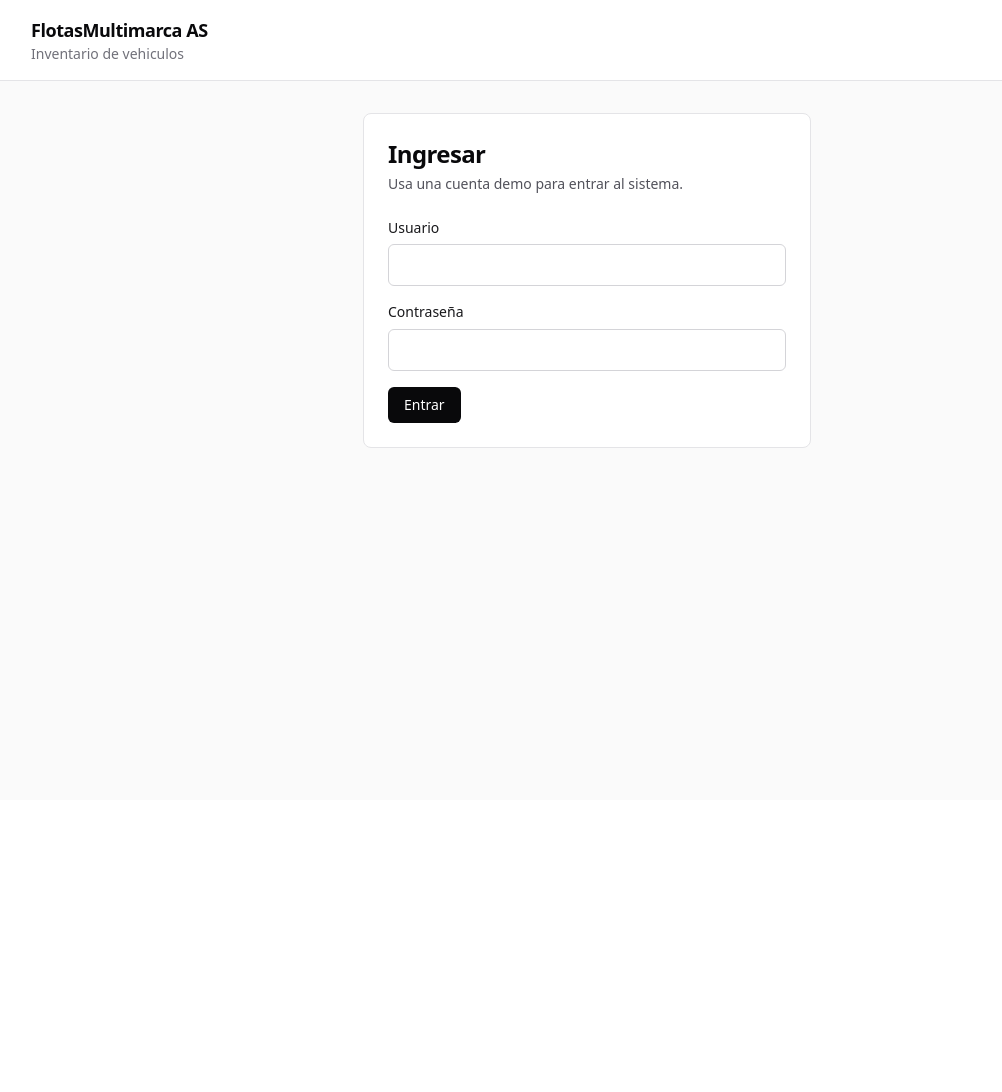
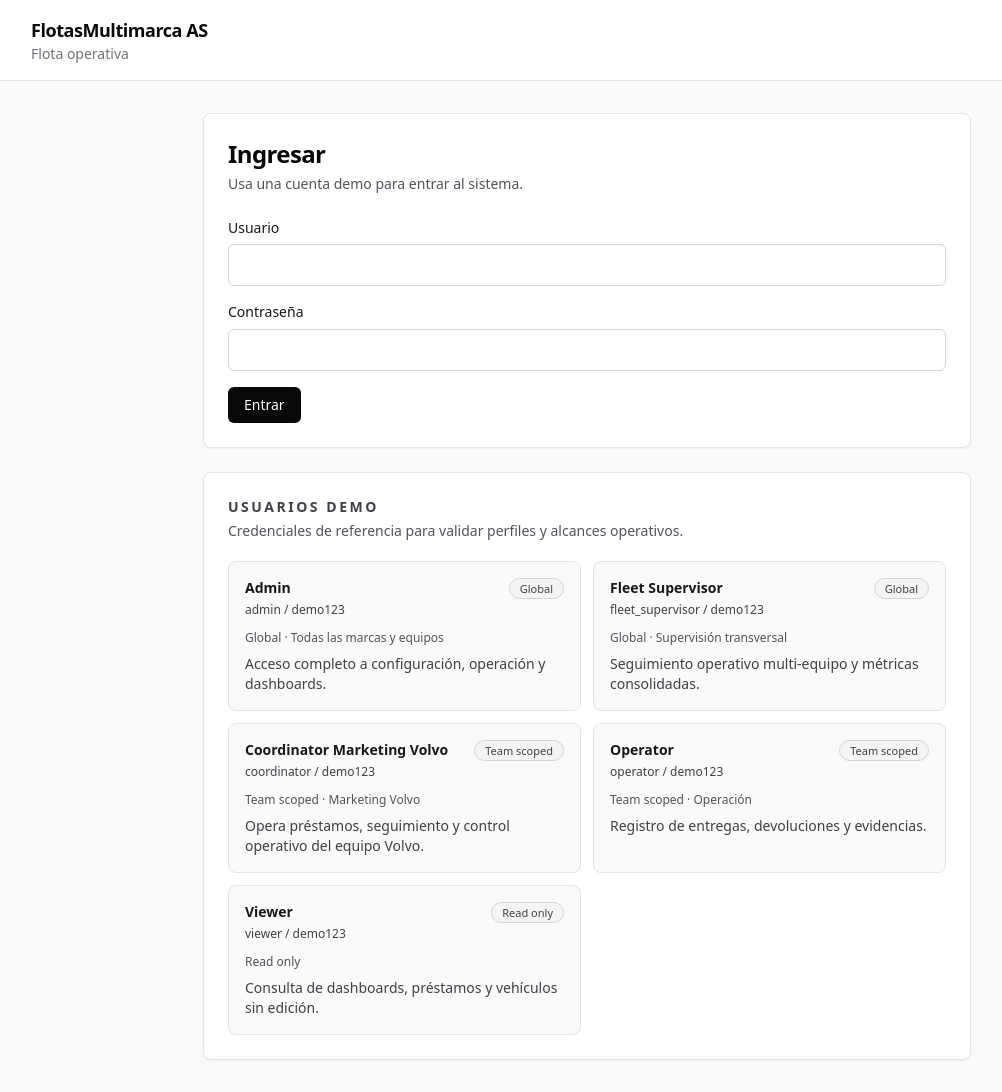
Before and after one commit to Gattu-code/fleet-demo-multiteam, a FastAPI app: page /login?next=/admin/users/new in a window 1280 px wide. Shown: the whole page, without its empty margins (53-1055 px from the left). Before the commit the page ends 448 px from the top, so only its background shows below. Run offline with FastAPI, Linux system fonts and the light colour scheme; some libraries are stand-ins or nearby versions.

Commit message:
Refine navigation and user identity labels

```diff
--- a/app/main.py
+++ b/app/main.py
@@ -176,6 +176,30 @@ app.mount("/uploads", StaticFiles(directory=BASE_DIR / "uploads"), name="uploads
 templates = Jinja2Templates(directory=str(BASE_DIR / "templates"))
 
 
+def friendly_role_label(role: str | None) -> str:
+    role_labels = {
+        "admin": "Admin",
+        "fleet_supervisor": "Fleet Supervisor",
+        "coordinator": "Coordinator",
+        "operator": "Operator",
+        "viewer": "Viewer",
+    }
+    if not role:
+        return "Usuario"
+    return role_labels.get(role, role.replace("_", " ").title())
+
+
+def user_identity_label(user: User | None) -> str:
+    if user is None:
+        return ""
+    team_name = user.team.name if user.team else "Global"
+    return f"{team_name} · {friendly_role_label(user.role)}"
+
+
+templates.env.globals["friendly_role_label"] = friendly_role_label
+templates.env.globals["user_identity_label"] = user_identity_label
+
+
 def normalize_plate_value(value: str | None) -> str | None:
     if value is None:
         return None
@@ -212,7 +236,9 @@ async def attach_current_user(request: Request, call_next):
     else:
         db = SessionLocal()
         try:
-            request.state.current_user = db.get(User, user_id)
+            request.state.current_user = db.scalar(
+                select(User).options(selectinload(User.team)).where(User.id == user_id)
+            )
         finally:
             db.close()
     response = await call_next(request)
@@ -750,7 +776,9 @@ def login_redirect_target(next_url: str | None = None, user: User | None = None)
 
 
 @app.get("/")
-def home():
+def home(request: Request):
+    if request.state.current_user is None:
+        return RedirectResponse(url="/login", status_code=303)
     return RedirectResponse(url="/dashboard", status_code=303)
 
 
@@ -804,9 +832,9 @@ def dashboard(
     request: Request,
     period: str | None = "all",
     team_id: str | None = None,
-    db: Session = Depends(get_db),
-):
-    current_user = request.state.current_user
+    current_user: User = Depends(require_user),
+    db: Session = Depends(get_db),
+):
     if current_user is not None and current_user.role == "operator":
         flash_message(request, "info", "Has sido enviado al panel operativo.")
         operator_target = "/operator/vehicles"
@@ -825,9 +853,9 @@ def operations_dashboard(
     request: Request,
     period: str | None = "all",
     team_id: str | None = None,
-    db: Session = Depends(get_db),
-):
-    current_user = request.state.current_user
+    current_user: User = Depends(require_user),
+    db: Session = Depends(get_db),
+):
     if current_user is not None and current_user.role == "operator":
         flash_message(request, "info", "Has sido enviado al panel operativo.")
         operator_target = "/operator/vehicles"
--- a/templates/admin/users.html
+++ b/templates/admin/users.html
@@ -38,7 +38,7 @@
       {% for user in users %}
       <tr>
         <td class="px-4 py-3 font-medium text-zinc-950">{{ user.username }}</td>
-        <td class="px-4 py-3 text-zinc-700">{{ user.role }}</td>
+        <td class="px-4 py-3 text-zinc-700">{{ friendly_role_label(user.role) }}</td>
         <td class="px-4 py-3 text-zinc-700">{{ user.team.name if user.team else "Sin equipo" }}</td>
         <td class="px-4 py-3">
           {% if user.is_active %}
--- a/templates/base.html
+++ b/templates/base.html
@@ -116,25 +116,24 @@
       <div class="mx-auto flex max-w-6xl items-center justify-between gap-4 px-5 py-4">
         <div class="min-w-0">
           <div class="text-lg font-semibold tracking-tight">FlotasMultimarca AS</div>
-          <div class="text-sm text-zinc-500">Inventario de vehiculos</div>
+          <div class="text-sm text-zinc-500">Flota operativa</div>
         </div>
         <div class="flex items-center gap-3">
           {% if request.state.current_user %}
           {% if request.state.current_user.role == "operator" %}
-          <a href="/operator/vehicles" class="rounded-md border border-zinc-300 px-3 py-2 text-sm font-medium hover:bg-zinc-100">Panel operativo</a>
+          <a href="/operator/vehicles" class="rounded-md border border-zinc-300 px-3 py-2 text-sm font-medium hover:bg-zinc-100">Operación logística</a>
           {% else %}
           <a href="/dashboard" class="rounded-md border border-zinc-300 px-3 py-2 text-sm font-medium hover:bg-zinc-100">Dashboard</a>
-          <a href="/vehicles" class="rounded-md border border-zinc-300 px-3 py-2 text-sm font-medium hover:bg-zinc-100">Inventario</a>
+          <a href="/vehicles" class="rounded-md border border-zinc-300 px-3 py-2 text-sm font-medium hover:bg-zinc-100">Flota</a>
           <a href="/loans" class="rounded-md border border-zinc-300 px-3 py-2 text-sm font-medium hover:bg-zinc-100">Prestamos</a>
-          <a href="/operator/vehicles" class="rounded-md border border-zinc-300 px-3 py-2 text-sm font-medium hover:bg-zinc-100">Operador</a>
+          <a href="/operator/vehicles" class="rounded-md border border-zinc-300 px-3 py-2 text-sm font-medium hover:bg-zinc-100">Operación logística</a>
           {% if request.state.current_user.role in ["admin", "fleet_supervisor"] %}
           <a href="/admin" class="rounded-md border border-zinc-300 px-3 py-2 text-sm font-medium hover:bg-zinc-100">Administracion</a>
           <a href="/vehicles/new" class="rounded-md bg-zinc-950 px-3 py-2 text-sm font-medium text-white hover:bg-zinc-800">Nuevo vehiculo</a>
           {% endif %}
           {% endif %}
           <div class="flex items-center gap-2 rounded-md border border-zinc-200 bg-zinc-50 px-3 py-2 text-sm">
-            <span class="font-medium">{{ request.state.current_user.username }}</span>
-            <span class="text-zinc-500">({{ request.state.current_user.role }})</span>
+            <span class="font-medium">{{ user_identity_label(request.state.current_user) }}</span>
           </div>
           <form action="/logout" method="post">
             <button class="rounded-md border border-zinc-300 px-3 py-2 text-sm font-medium hover:bg-zinc-100" type="submit">Salir</button>
--- a/templates/login.html
+++ b/templates/login.html
@@ -2,8 +2,51 @@
 {% block title %}Ingresar | Gestión de flotas (Marketing) :: Demo{% endblock %}
 
 {% block content %}
-<div class="mx-auto max-w-md">
-  <div class="rounded-lg border border-zinc-200 bg-white p-6">
+{% set demo_users = [
+  {
+    "name": "Admin",
+    "credentials": "admin / demo123",
+    "scope": "Global · Todas las marcas y equipos",
+    "description": "Acceso completo a configuración, operación y dashboards.",
+    "badge": "Global",
+    "badge_class": "border-zinc-300 bg-zinc-100 text-zinc-700"
+  },
+  {
+    "name": "Fleet Supervisor",
+    "credentials": "fleet_supervisor / demo123",
+    "scope": "Global · Supervisión transversal",
+    "description": "Seguimiento operativo multi-equipo y métricas consolidadas.",
+    "badge": "Global",
+    "badge_class": "border-zinc-300 bg-zinc-100 text-zinc-700"
+  },
+  {
+    "name": "Coordinator Marketing Volvo",
+    "credentials": "coordinator / demo123",
+    "scope": "Team scoped · Marketing Volvo",
+    "description": "Opera préstamos, seguimiento y control operativo del equipo Volvo.",
+    "badge": "Team scoped",
+    "badge_class": "border-zinc-300 bg-zinc-100 text-zinc-700"
+  },
+  {
+    "name": "Operator",
+    "credentials": "operator / demo123",
+    "scope": "Team scoped · Operación",
+    "description": "Registro de entregas, devoluciones y evidencias.",
+    "badge": "Team scoped",
+    "badge_class": "border-zinc-300 bg-zinc-100 text-zinc-700"
+  },
+  {
+    "name": "Viewer",
+    "credentials": "viewer / demo123",
+    "scope": "Read only",
+    "description": "Consulta de dashboards, préstamos y vehículos sin edición.",
+    "badge": "Read only",
+    "badge_class": "border-zinc-300 bg-zinc-100 text-zinc-700"
+  }
+] %}
+
+<div class="mx-auto max-w-3xl">
+  <div class="rounded-lg border border-zinc-200 bg-white p-6 shadow-sm">
     <h1 class="text-2xl font-semibold tracking-tight">Ingresar</h1>
     <p class="mt-1 text-sm text-zinc-600">Usa una cuenta demo para entrar al sistema.</p>
 
@@ -20,5 +63,30 @@
       <button class="rounded-md bg-zinc-950 px-4 py-2 text-sm font-medium text-white hover:bg-zinc-800" type="submit">Entrar</button>
     </form>
   </div>
+
+  <section class="mt-6 rounded-lg border border-zinc-200 bg-white p-6 shadow-sm">
+    <div class="flex items-start justify-between gap-4">
+      <div>
+        <h2 class="text-sm font-semibold uppercase tracking-[0.18em] text-zinc-700">Usuarios demo</h2>
+        <p class="mt-1 text-sm text-zinc-600">Credenciales de referencia para validar perfiles y alcances operativos.</p>
+      </div>
+    </div>
+
+    <div class="mt-5 grid gap-3 lg:grid-cols-2">
+      {% for user in demo_users %}
+      <article class="rounded-lg border border-zinc-200 bg-zinc-50 p-4">
+        <div class="flex items-start justify-between gap-3">
+          <div class="min-w-0 flex-1">
+            <h3 class="text-sm font-semibold leading-5 text-zinc-900">{{ user.name }}</h3>
+            <p class="mt-1 text-xs font-medium text-zinc-700">{{ user.credentials }}</p>
+          </div>
+          <span class="shrink-0 rounded-full border px-2.5 py-1 text-[11px] font-medium leading-none {{ user.badge_class }}">{{ user.badge }}</span>
+        </div>
+        <p class="mt-3 text-xs font-medium text-zinc-600">{{ user.scope }}</p>
+        <p class="mt-2 text-sm leading-5 text-zinc-700">{{ user.description }}</p>
+      </article>
+      {% endfor %}
+    </div>
+  </section>
 </div>
 {% endblock %}
--- a/templates/operator/list.html
+++ b/templates/operator/list.html
@@ -1,5 +1,5 @@
 {% extends "base.html" %}
-{% block title %}Operador logistico | Gestion de flotas (Marketing) :: Demo{% endblock %}
+{% block title %}Operación logística | Gestión de flotas (Marketing) :: Demo{% endblock %}
 
 {% macro alert_chip(label, tone="rose") -%}
   <span class="inline-flex items-center rounded-full px-2 py-1 text-xs font-semibold {% if tone == 'rose' %}bg-rose-100 text-rose-700{% elif tone == 'amber' %}bg-amber-100 text-amber-700{% else %}bg-zinc-100 text-zinc-700{% endif %}">
@@ -9,8 +9,8 @@
 
 {% block content %}
 <div class="mb-6">
-  <h1 class="text-2xl font-semibold tracking-tight">Operacion logistica</h1>
-  <p class="mt-1 text-sm text-zinc-600">Lista de accion rapida para entregar y recibir vehiculos dentro de tu alcance actual.</p>
+  <h1 class="text-2xl font-semibold tracking-tight">Operación logística</h1>
+  <p class="mt-1 text-sm text-zinc-600">Centro operativo para entregas, devoluciones y seguimiento rápido de vehículos.</p>
 </div>
 
 <form method="get" action="/operator/vehicles" class="mb-6 rounded-lg border border-zinc-200 bg-white p-4">
```
Also changed, not shown: templates/admin/user_form.html (+5 -5 lines).
